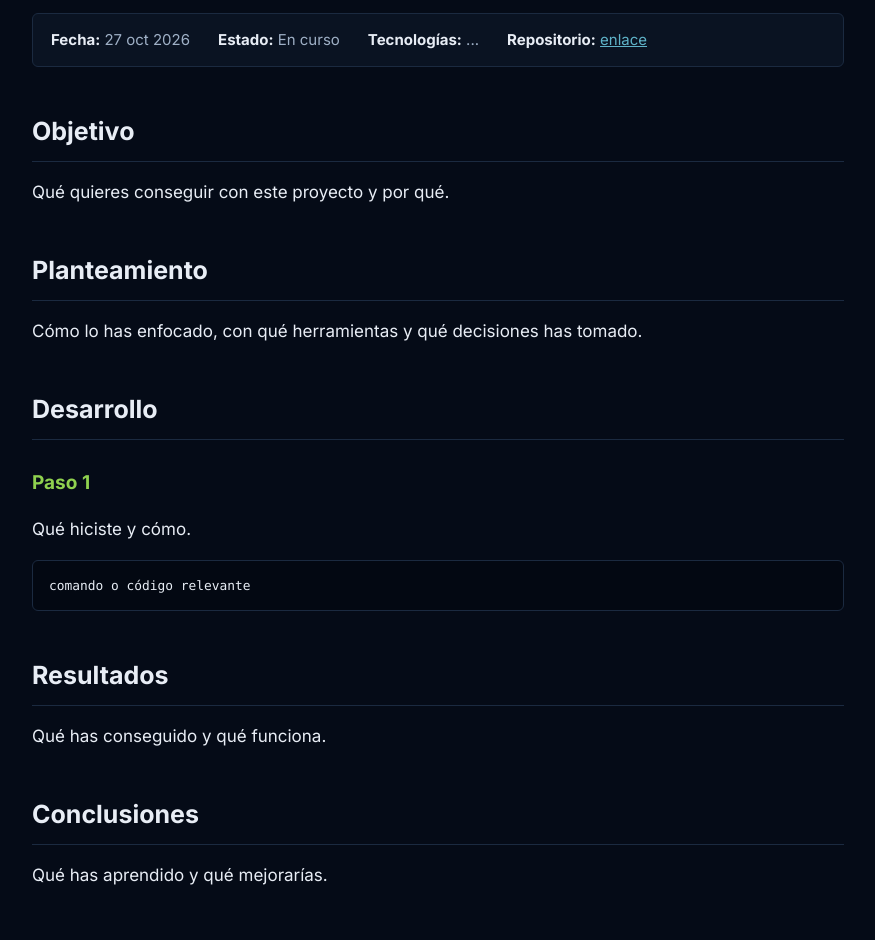
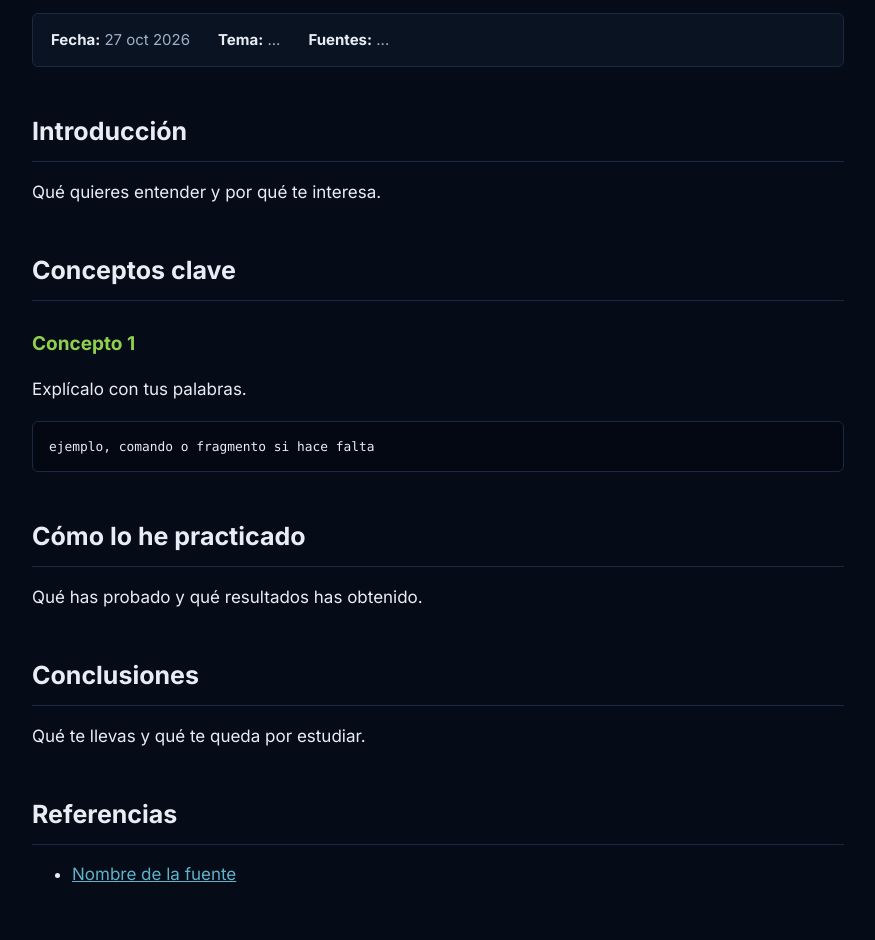
Before and after one commit to SalvaDN/SalvaDN.github.io, a plain HTML site: page proyectos/plantilla_proyectos.html in a window 1280 px wide. Shown: the part 208-1148 px from the top of the page, without its empty margins (202-1077 px from the left). Drawn offline with Linux system fonts and the light colour scheme.

Commit message:
Update plantilla_proyectos.html

```diff
--- a/proyectos/plantilla_proyectos.html
+++ b/proyectos/plantilla_proyectos.html
@@ -3,16 +3,15 @@
 <head>
 <meta charset="utf-8">
 <meta name="viewport" content="width=device-width, initial-scale=1">
-<title>NOMBRE DEL PROYECTO · Portfolio</title>
-<!-- DATOS DE LA PORTADA: con estas etiquetas el proyecto aparece solo en "Últimos posts". -->
-<meta name="post:titulo" content="NOMBRE DEL PROYECTO">
-<meta name="post:tipo" content="Proyecto">
+<title>TEMA DEL ESTUDIO · Portfolio</title>
+<!-- DATOS DE LA PORTADA: con estas etiquetas el estudio aparece solo en "Últimos posts". -->
+<meta name="post:titulo" content="TEMA DEL ESTUDIO">
+<meta name="post:tipo" content="Estudio">
 <meta name="post:fecha" content="2026-10-27">
-<meta name="post:resumen" content="Dos o tres frases sobre en qué consiste el proyecto.">
+<meta name="post:resumen" content="Dos o tres frases sobre qué has estudiado y qué se saca en claro.">
 <meta name="post:tags" content="tag1, tag2, tag3">
-<meta name="post:estado" content="En curso">
-<!-- Opcionales: imagen (sustituye toda la tarjeta), icono (sustituye el círculo) y borrador -->
-<!-- <meta name="post:imagen" content="img/proyecto.png"> -->
+<!-- Opcionales: estado (ej. "Terminado"), imagen, icono y borrador -->
+<!-- <meta name="post:estado" content="Terminado"> -->
 <!-- <meta name="post:borrador" content="si"> -->
 <meta name="description" content="Writeup de Salvador Navarro.">
 <meta name="robots" content="noindex, nofollow, noarchive, nosnippet, noimageindex, noai, noimageai">
@@ -45,44 +44,34 @@
   <a class="volver" href="../index.html#posts">← Volver a los posts</a>
 
   <!-- 2. Título y ficha del reto -->
-  <h1>NOMBRE DEL PROYECTO</h1>
+  <h1>TEMA DEL ESTUDIO</h1>
   <div class="ficha">
     <span><strong>Fecha:</strong> 27 oct 2026</span>
-    <span><strong>Estado:</strong> En curso</span>
-    <span><strong>Tecnologías:</strong> ...</span>
-    <span><strong>Repositorio:</strong> <a class="ext" href="https://github.com/SalvaDN">enlace</a></span>
+    <span><strong>Tema:</strong> ...</span>
+    <span><strong>Fuentes:</strong> ...</span>
   </div>
 
-  <h2>Objetivo</h2>
-  <p>Qué quieres conseguir con este proyecto y por qué.</p>
+  <h2>Introducción</h2>
+  <p>Qué quieres entender y por qué te interesa.</p>
 
-  <h2>Planteamiento</h2>
-  <p>Cómo lo has enfocado, con qué herramientas y qué decisiones has tomado.</p>
+  <h2>Conceptos clave</h2>
+  <h3>Concepto 1</h3>
+  <p>Explícalo con tus palabras.</p>
+  <pre><code>ejemplo, comando o fragmento si hace falta</code></pre>
 
-  <h2>Desarrollo</h2>
-  <h3>Paso 1</h3>
-  <p>Qué hiciste y cómo.</p>
-  <pre><code>comando o código relevante</code></pre>
-  <!--
-  <figure>
-    <img src="../img/captura.png" alt="Descripción">
-    <figcaption>Qué se ve en la captura.</figcaption>
-  </figure>
-  -->
-
-  <h2>Resultados</h2>
-  <p>Qué has conseguido y qué funciona.</p>
+  <h2>Cómo lo he practicado</h2>
+  <p>Qué has probado y qué resultados has obtenido.</p>
 
   <h2>Conclusiones</h2>
-  <p>Qué has aprendido y qué mejorarías.</p>
+  <p>Qué te llevas y qué te queda por estudiar.</p>
+
+  <h2>Referencias</h2>
+  <ul>
+    <li><a class="ext" href="https://ejemplo.com">Nombre de la fuente</a></li>
+  </ul>
 </main>
 
 <footer>© <span id="year"></span> Salvador Navarro · Portfolio · Writeups · Proyectos</footer>
 <script>document.getElementById("year").textContent = new Date().getFullYear();</script>
 </body>
 </html>
-
-<footer>© <span id="year"></span> Salvador Navarro · Portfolio · Writeups · Proyectos</footer>
-<script>document.getElementById("year").textContent = new Date().getFullYear();</script>
-</body>
-</html>
```
